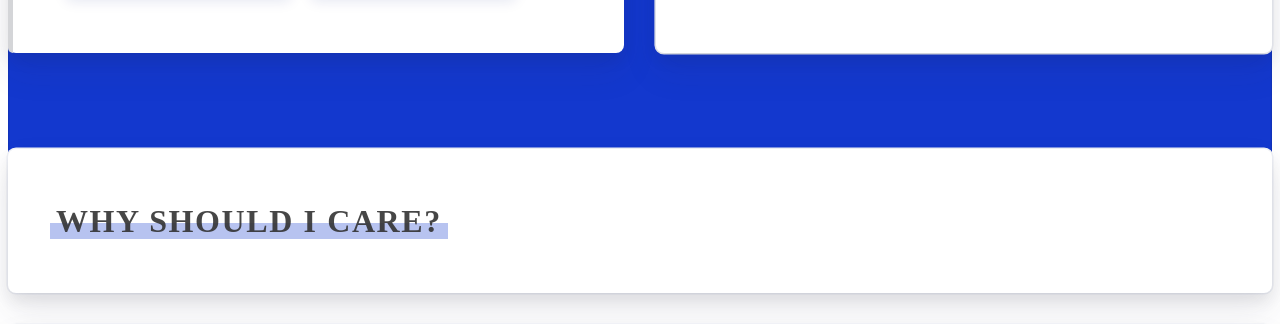
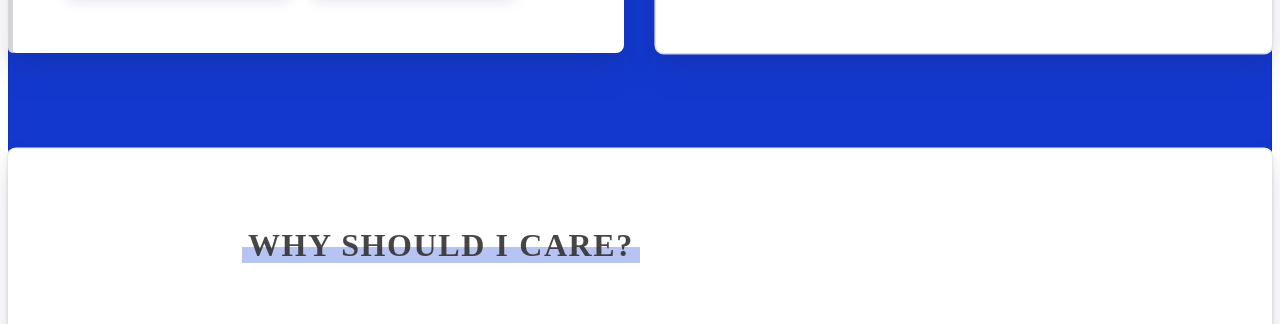
Before and after one commit to leo-generali/harpocrates, a Gatsby site: page / in a window 1280 px wide. Shown: the part 628-952 px from the top of the page. Built offline with nearby package versions, Linux system fonts and the light colour scheme; Gatsby itself is replaced by a stand-in of ours.

Commit message:
Style updates to cards

```diff
--- a/src/components/Library/Card.js
+++ b/src/components/Library/Card.js
@@ -7,7 +7,7 @@ import { boxShadow, radius } from '../../styles/sharedValues';
 
 const Container = styled.div`
   border-radius: ${radius};
-  padding: 2.5rem 3rem;
+  padding: 4rem 15rem;
   background-color: #ffffff;
   box-shadow: ${boxShadow.resting};
   font-size: 1.8rem;
@@ -24,7 +24,7 @@ const Container = styled.div`
   }
 
   @media screen and (min-width: 1200px) {
-    grid-column: ${props => props.fullWidth ? `1 / 4` : null };
+    grid-column: ${props => props.fullWidth ? `1 / -1` : null };
   }
 `;
 
```
